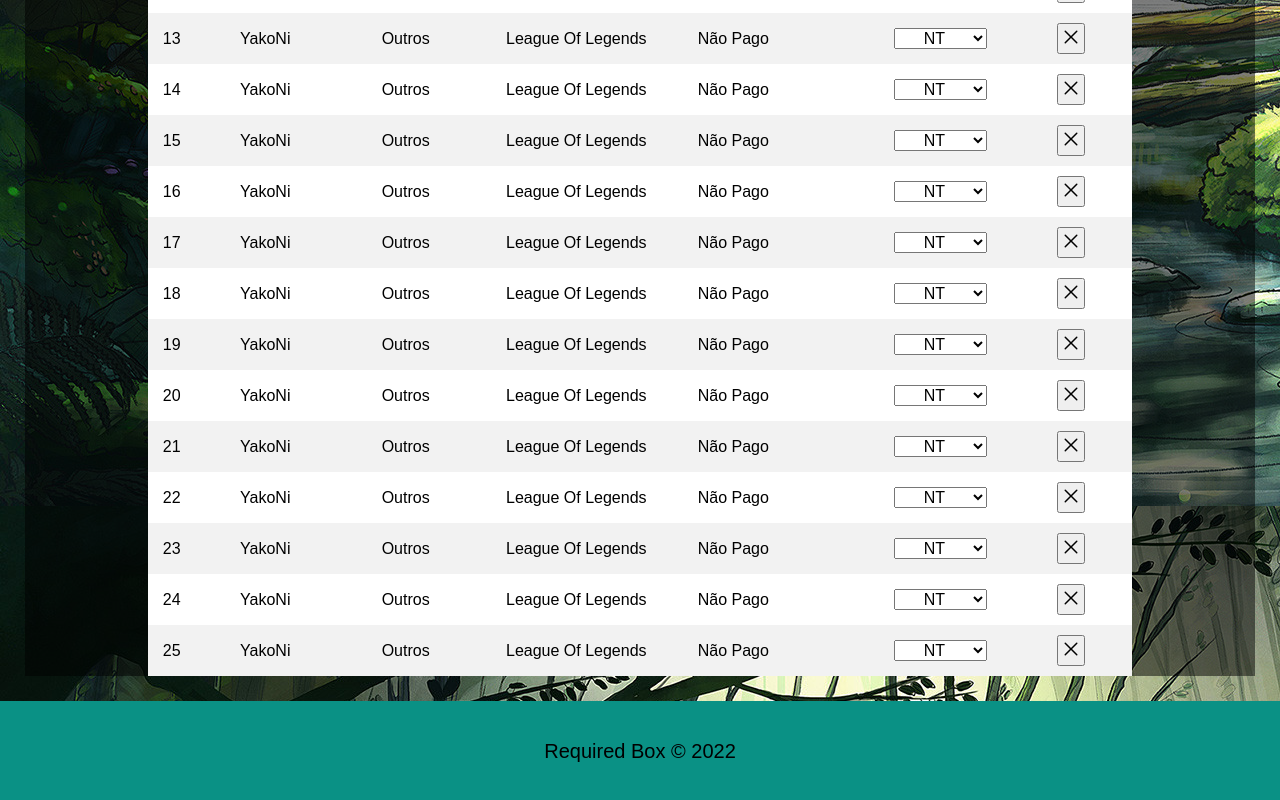
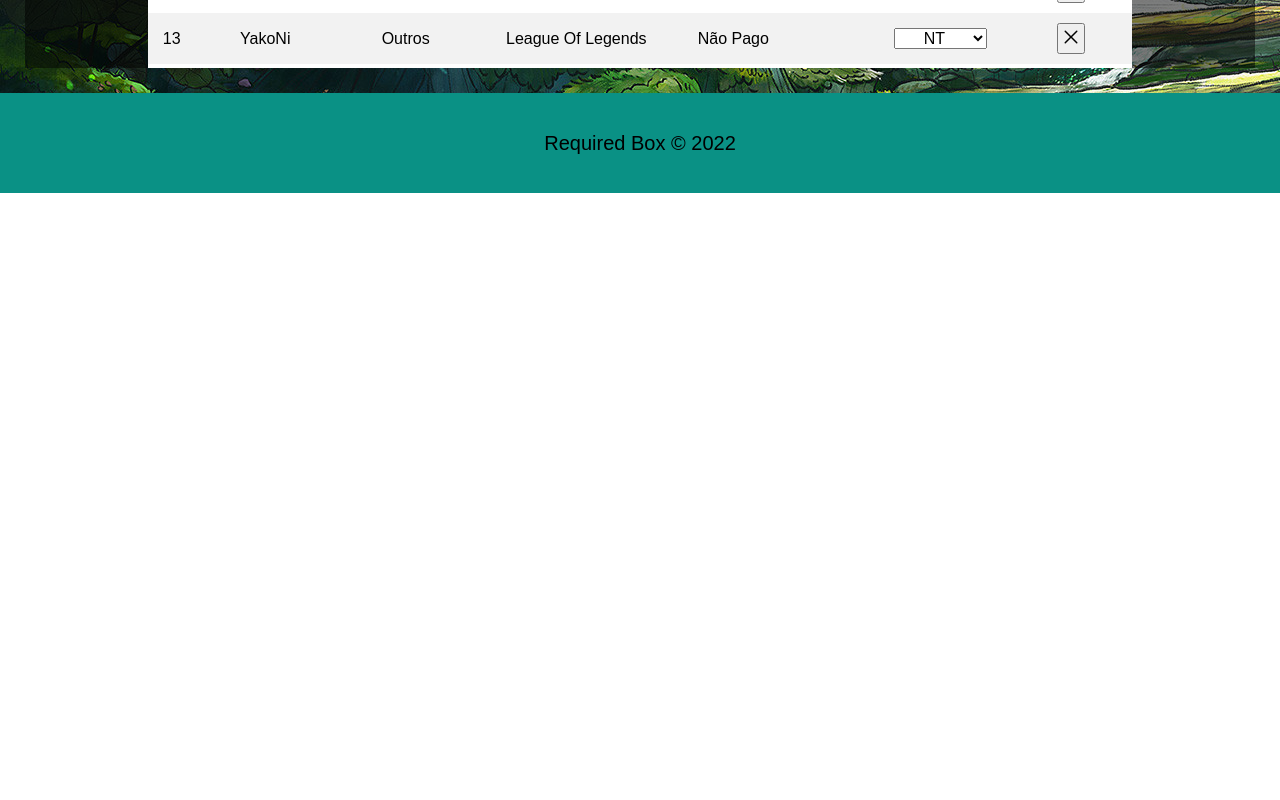
Before and after one commit to Douglas-Kodi/request_box, a Vue app: page /List in a window 1280 px wide. Shown: the part 744-1544 px from the top of the page. After the commit the page ends 937 px from the top, so only its background shows below. Built offline with nearby package versions, Linux system fonts and the light colour scheme; data requests are answered from the project's data file.

Commit message:
Add Conditional Rendering

```diff
--- a/db/db.json
+++ b/db/db.json
@@ -54,7 +54,7 @@
       "sugestao": "League Of Legends",
       "valor": "Não Pago",
       "preco": null,
-      "status": "Nice",
+      "status": "NT",
       "id": 1
     },
     {
@@ -63,7 +63,7 @@
       "sugestao": "League Of Legends",
       "valor": "Não Pago",
       "preco": null,
-      "status": "Piada",
+      "status": "NT",
       "id": 2
     },
     {
@@ -72,7 +72,7 @@
       "sugestao": "League Of Legends",
       "valor": "Não Pago",
       "preco": null,
-      "status": "Pendente",
+      "status": "NT",
       "id": 3
     },
     {
@@ -227,51 +227,6 @@
       "preco": null,
       "status": "NT",
       "id": 20
-    },
-    {
-      "nome": "YakoNi",
-      "tipo": "Outros",
-      "sugestao": "League Of Legends",
-      "valor": "Não Pago",
-      "preco": null,
-      "status": "NT",
-      "id": 21
-    },
-    {
-      "nome": "YakoNi",
-      "tipo": "Outros",
-      "sugestao": "League Of Legends",
-      "valor": "Não Pago",
-      "preco": null,
-      "status": "NT",
-      "id": 22
-    },
-    {
-      "nome": "YakoNi",
-      "tipo": "Outros",
-      "sugestao": "League Of Legends",
-      "valor": "Não Pago",
-      "preco": null,
-      "status": "NT",
-      "id": 23
-    },
-    {
-      "nome": "YakoNi",
-      "tipo": "Outros",
-      "sugestao": "League Of Legends",
-      "valor": "Não Pago",
-      "preco": null,
-      "status": "NT",
-      "id": 24
-    },
-    {
-      "nome": "YakoNi",
-      "tipo": "Outros",
-      "sugestao": "League Of Legends",
-      "valor": "Não Pago",
-      "preco": null,
-      "status": "NT",
-      "id": 25
     }
   ]
 }
--- a/src/components/Dashboard.vue
+++ b/src/components/Dashboard.vue
@@ -111,11 +111,11 @@ export default {
 <style scoped>
     .plat-table{
         overflow: auto;
+        max-height:712px;
     }
     .list-table{
         margin:auto auto;
         width:80%;
-        height:712px;
         background-color:rgba(255, 255, 255, 1);
         border-radius: 5px;
         border-collapse: collapse;
--- a/src/components/Form.vue
+++ b/src/components/Form.vue
@@ -29,12 +29,13 @@
             <div>
                 <label for="valor">Valor:</label>
                 <section v-for="variavel in variaves" :key="variavel.id">
-                    <input type="radio" name="variavel" :value="variavel.nome" v-model="valor">
+                    <input type="radio" name="variavel" :value="variavel.nome" v-model="valor" required>
                     <span>{{ variavel.nome }}</span>
                 </section>
             </div>
             <div>
-                <input type="text" name="preco" v-model="preco" placeholder="Digite o valor do jogo..." />
+                <input type="text" v-if="valor=='Pago'" name="preco" v-model="preco" placeholder="Digite o valor do jogo..." required />
+                <input type="text" v-else name="preco" v-model="preco" placeholder="Free" disabled />
             </div>
             <div>
                 <input type="submit" class="submit-btn" value="Adicionar" />
@@ -135,6 +136,12 @@ export default {
         padding: 10px 10px;
         border-radius:5px;
     }
+    input:disabled{
+        background-color:gray;
+    }
+    input:disabled::placeholder{
+        color:white;
+    }
     .submit-btn{
         width:100px;
         margin:60px;
```
